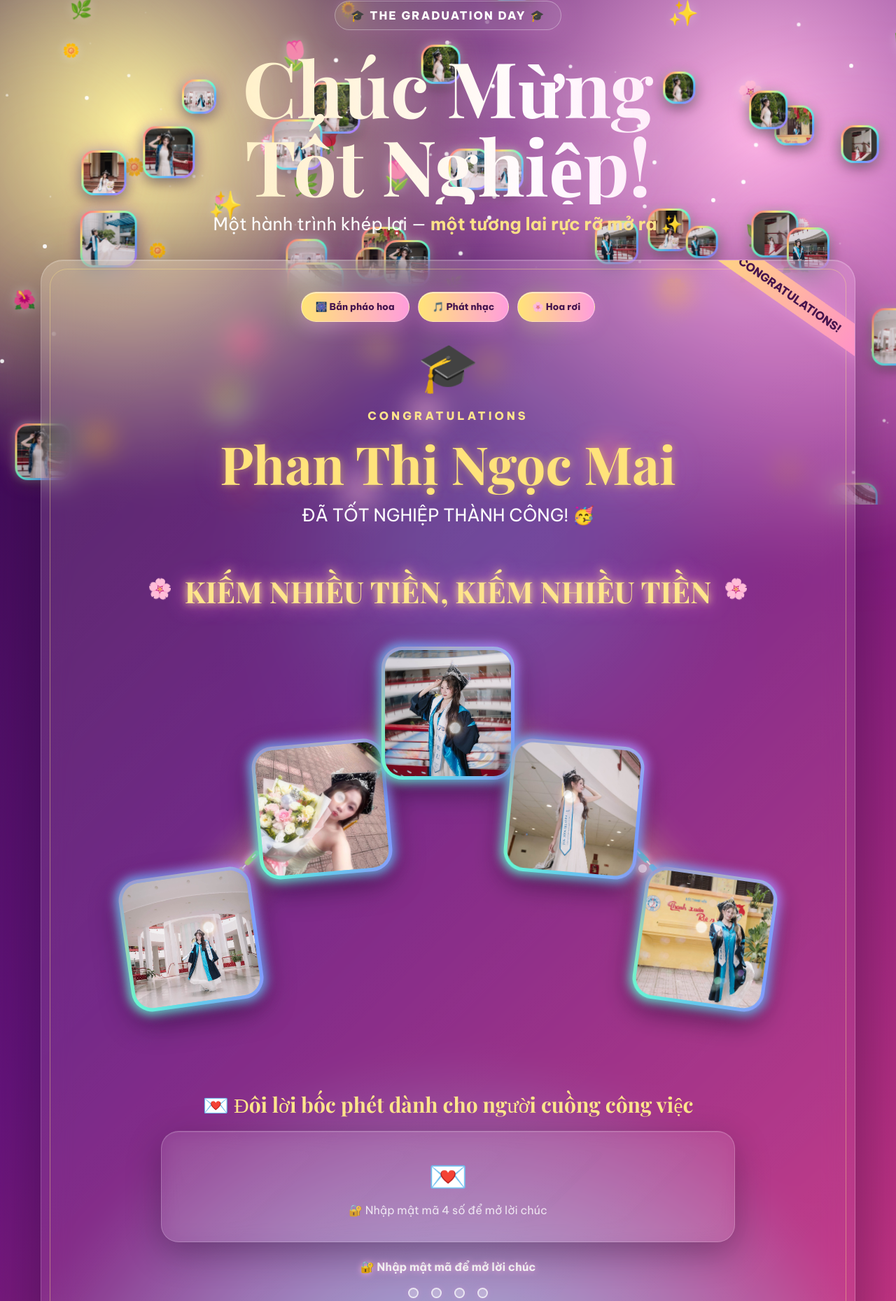
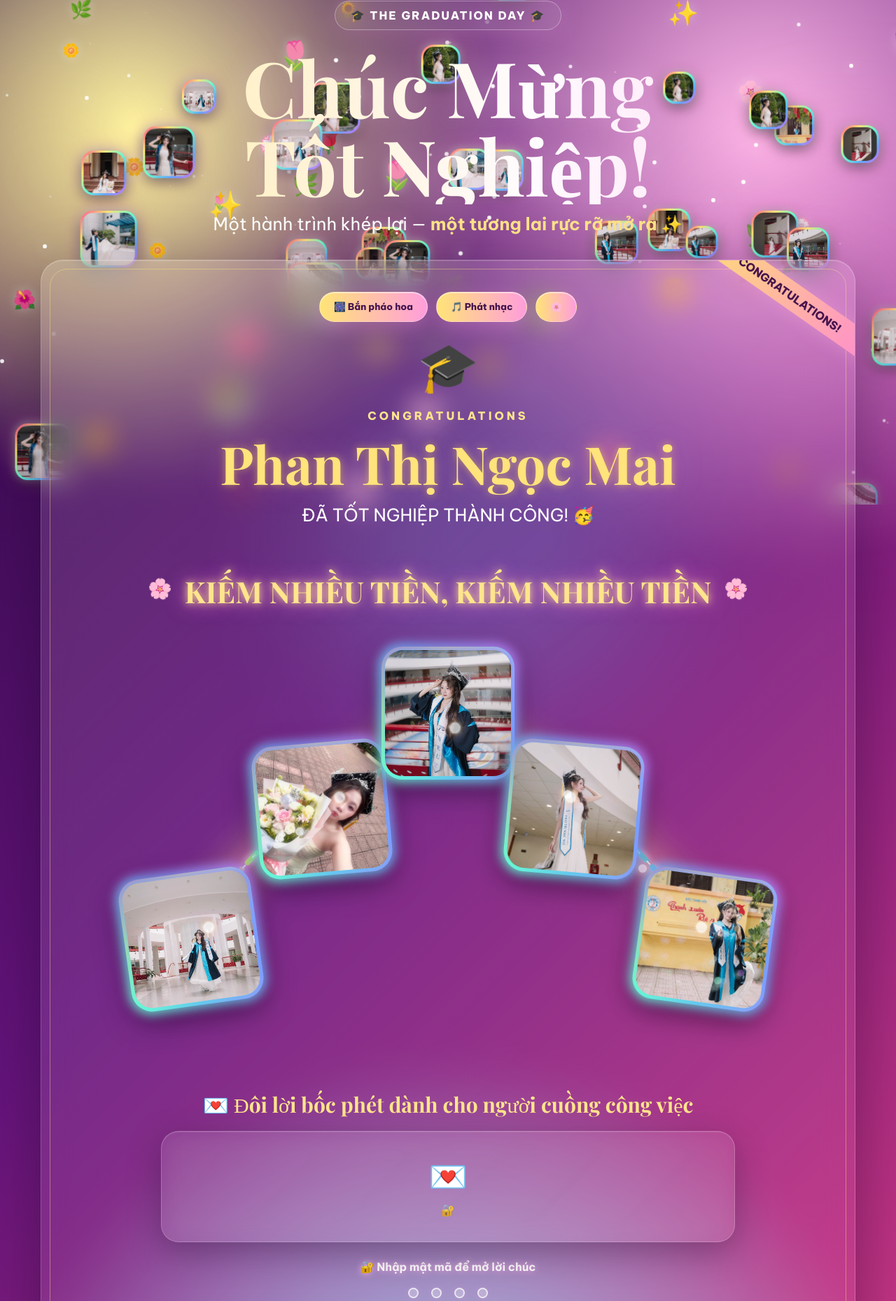
Before and after one commit to ChiKhanh194/CONGRATULATIONss, a Flask app: page / in a window 1280 px wide. Shown: the part 79-1938 px from the top of the page at 70% size. Run offline with Flask 3, Linux system fonts and the light colour scheme.

Commit message:
Update index.html

```diff
--- a/templates/index.html
+++ b/templates/index.html
@@ -2099,7 +2099,7 @@ h1{
             id="flowerBtn"
             onclick="toggleFlowers()">
 
-            🌸 Hoa rơi
+            🌸
 
         </button>
 
@@ -2387,7 +2387,7 @@ h1{
             <br>
 
             <span>
-                🔐 Nhập mật mã 4 số để mở lời chúc
+                🔐
             </span>
 
         </div>
```
